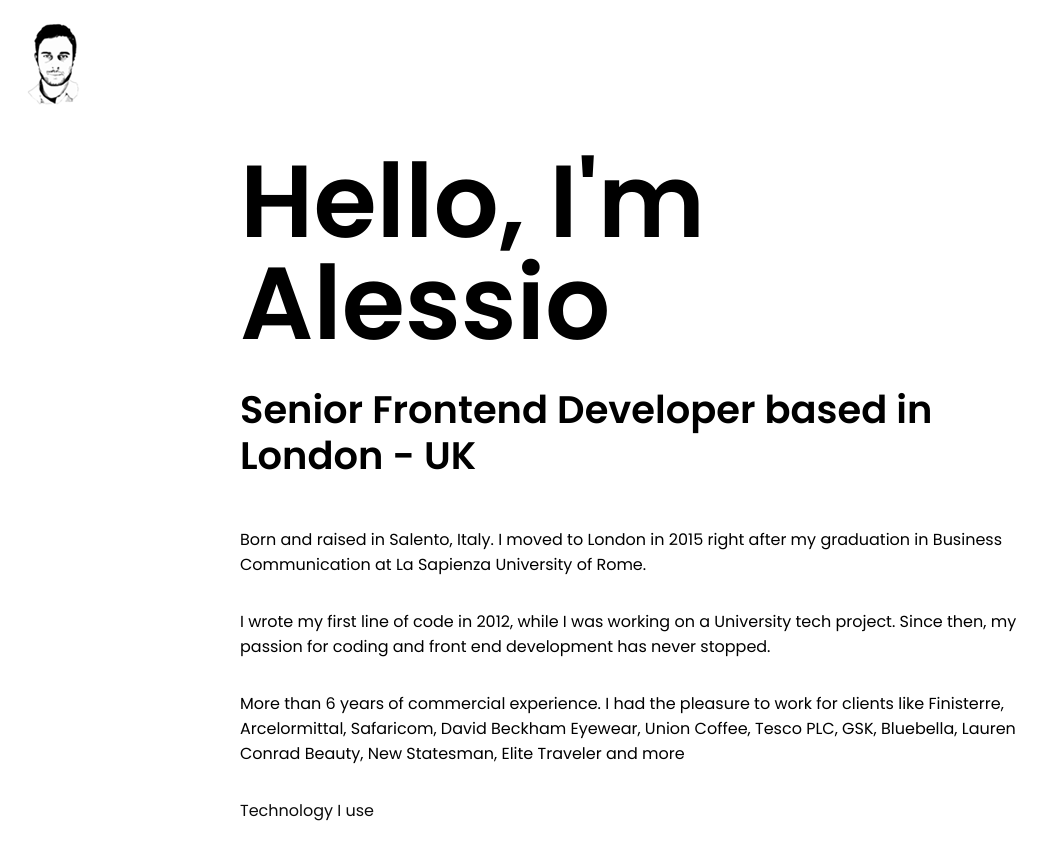
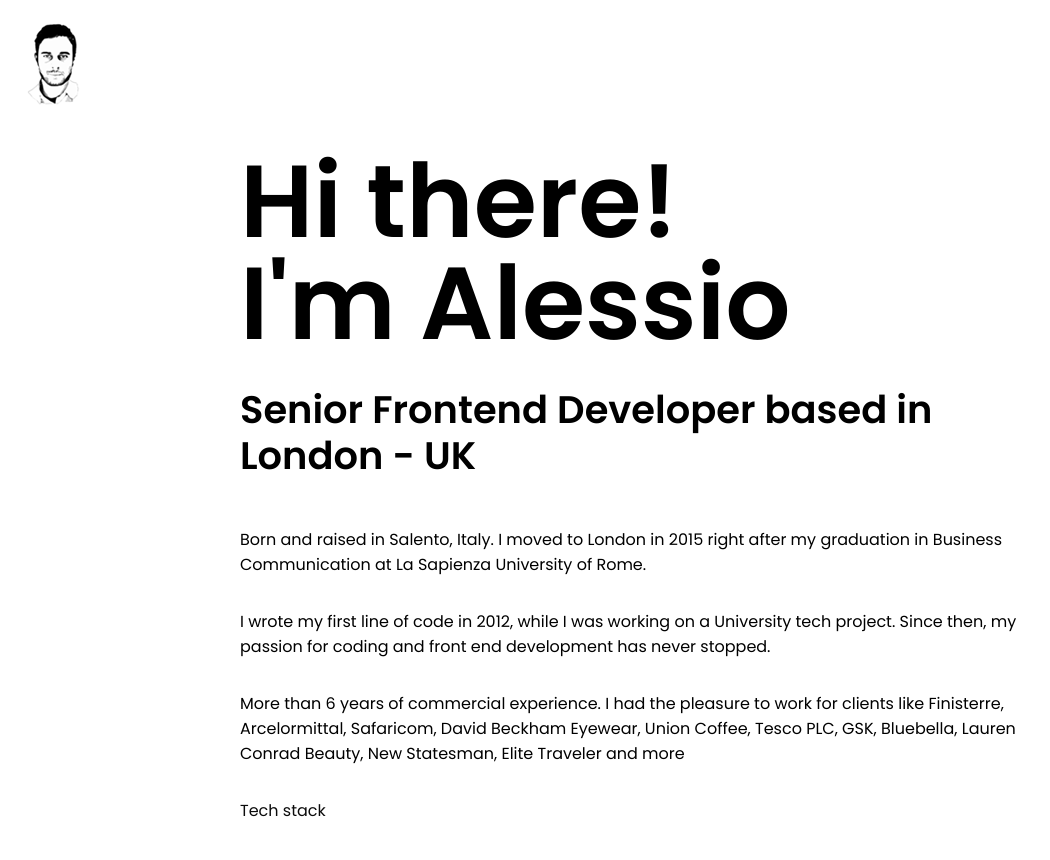
Before and after one commit to alessiochiffi/newalessioch, a Nuxt app: page / in a window 1280 px wide. Shown: the top 860 px of the page, without its empty margins (0-1050 px from the left). Built offline with nearby package versions, Linux system fonts and the light colour scheme.

Commit message:
upgrade intro bg

```diff
--- a/components/TextSequence.vue
+++ b/components/TextSequence.vue
@@ -112,15 +112,16 @@ onMounted(() => {
   background-color: black;
   --mouse-x: 50%;
   --mouse-y: 50%;
+
   mask: radial-gradient(
     circle at var(--mouse-x) var(--mouse-y),
     transparent 1px,
-    black 550px
+    black 750px
   );
   -webkit-mask: radial-gradient(
     circle at var(--mouse-x) var(--mouse-y),
     transparent 1px,
-    black 550px
+    black 750px
   );
 }
 </style>
--- a/pages/index.vue
+++ b/pages/index.vue
@@ -23,7 +23,10 @@ watch(introLoaded, () => {
     />
 
     <div class="hero-content">
-      <h1 class="fade">Hello, I'm Alessio</h1>
+      <h1 class="fade">
+        Hi there! <br />
+        I'm Alessio
+      </h1>
       <h2 class="fade">Senior Frontend Developer based in London - UK</h2>
       <p class="fade">
         Born and raised in Salento, Italy. I moved to London in 2015 right after my
@@ -40,7 +43,7 @@ watch(introLoaded, () => {
         Tesco PLC, GSK, Bluebella, Lauren Conrad Beauty, New Statesman, Elite Traveler and
         more
       </p>
-      <p class="fade">Technology I use</p>
+      <p class="fade">Tech stack</p>
       <TechStack />
     </div>
   </div>
```
